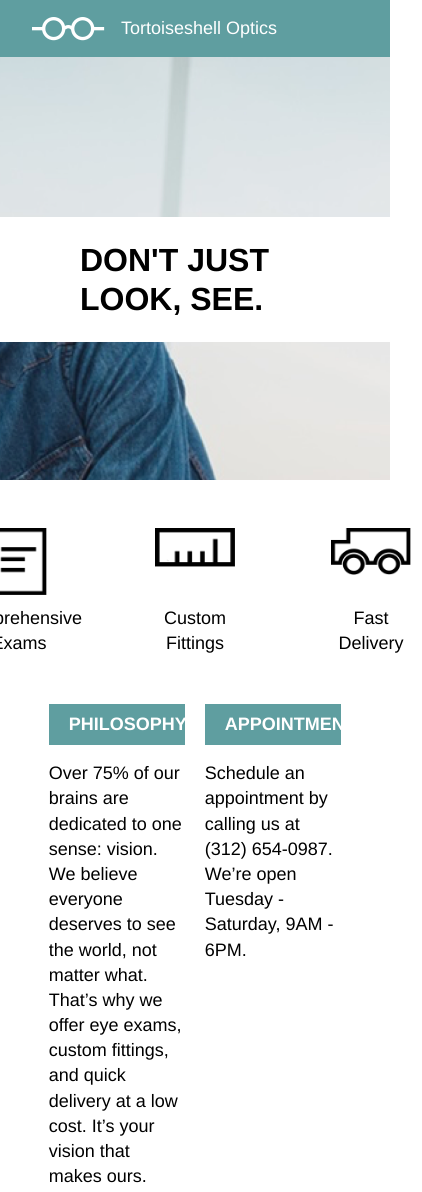
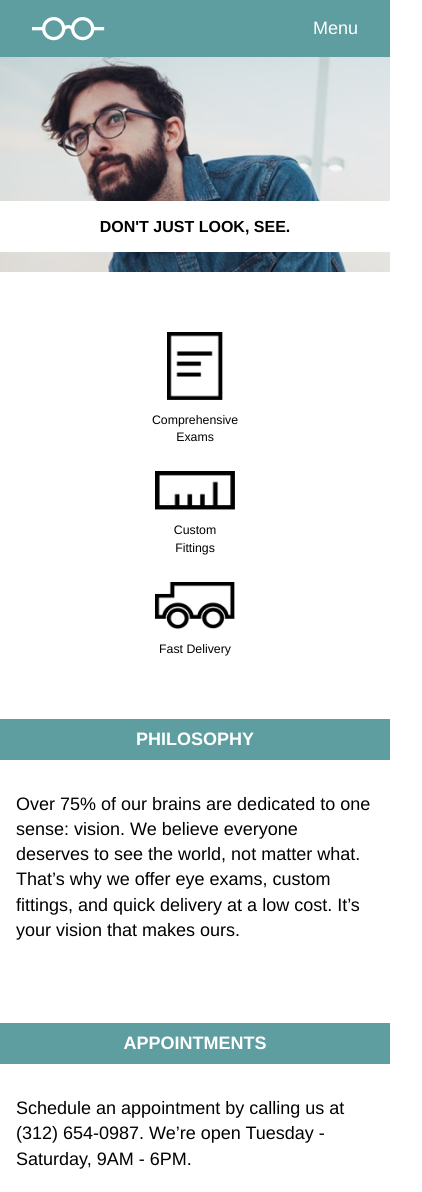
Before and after one commit to bdobel/tortoiseshellOptics, a plain HTML site: page index.html in a window 390 px wide. Shown: the top 1192 px of the page, 422 px wide, since content can reach past the window. Drawn offline with Linux system fonts and the light colour scheme.

Commit message:
Add media queries for remaining screens.

```diff
--- a/index.html
+++ b/index.html
@@ -2,6 +2,7 @@
 <html>
   <head>
     <meta charset="utf-8">
+    <meta name="viewport" content="width=device-width, initial-scale=1" />
     <title>TortoiseShellOptics</title>
     <link rel="stylesheet" type="text/css" href="./resources/css/reset.css">
     <link rel="stylesheet" type="text/css" href="./resources/css/style.css">
@@ -21,9 +22,9 @@
             <li>Contact</li>
           </ul>
         </div>
-          <ul class="menu-mobile">
-            <li>Menu</li>
-          </ul>
+        <ul class="menu-mobile">
+          <li>Menu</li>
+        </ul>
       </nav>
       <div class="flex container">
         <div class="banner">
--- a/resources/css/style.css
+++ b/resources/css/style.css
@@ -1,18 +1,10 @@
 body {
   font-size: 18px;
   line-height: 1.4;
-  font-family: helvetica, sans-serif;
+  font-family: Helvetica, sans-serif;
 }
 
 /* header */
-
-
-@media screen and (min-width: 1024px) {
-  header {
-    padding-top: 1rem;
-  }
-}
-
 header {
   height: 30rem;
   background-image: url("../img/glasses-bg.png");
@@ -27,16 +19,6 @@ header {
 }
 
 /* navigation */
-@media screen and (min-width: 700px and max-width: 1024px) {
-
-}
-
-@media screen and (max-width: 700px) {
-  .menu {
-    display: none;
-  }
-}
-
 nav {
   display: flex;
   align-items: center;
@@ -55,10 +37,6 @@ nav img {
   height: 1.5rem;
   padding-left: 2rem;
   padding-right: 1rem;
-}
-
-.menu-mobile {
-  display: none;
 }
 
 ul {
@@ -125,6 +103,12 @@ h1 {
   justify-content: center;
 }
 
+.about-column {
+  width: 35%;
+  margin: 0 2.5%;
+  margin-bottom: 5rem;
+}
+
 .about-column h2 {
   max-width: 10rem;
   font-weight: bold;
@@ -134,11 +118,6 @@ h1 {
   margin-bottom: 1rem;
 }
 
-.about-column {
-  width: 35%;
-  margin: 0 2.5%;
-  margin-bottom: 5rem;
-}
 /* footer */
 footer {
   display: flex;
@@ -152,3 +131,105 @@ footer img {
   padding-left: 2rem;
   height: 1.5rem;
 }
+
+/* media queries */
+/* mobile */
+@media only screen and (max-width: 600px) {
+  header {
+    height: 17rem;
+    background-position: 20%;
+  }
+  .menu {
+    display: none;
+  }
+  .company span {
+    display: none;
+  }
+
+  .banner {
+    margin: auto;
+    width: 100%;
+    text-align: center;
+    margin-top: 9rem;
+  }
+  .banner h1 {
+    padding: 1rem 0;
+    font-size: 1rem;
+  }
+  .services {
+    flex-direction: column;
+    align-items: center;
+    margin-top: 3rem;
+  }
+  .service {
+      height: auto;
+      margin: 0.77rem;
+      font-size: 0.77rem;
+    }
+    .service img {
+      margin-bottom: 0.77rem;
+    }
+  }
+
+  /* moabile: about */
+  .about.container  {
+    flex-direction: column;
+    align-items: center;
+    margin-top: 3rem;
+  }
+  .about-column {
+    width: 100%;
+    margin-bottom: 4rem;
+  }
+  .about-column h2 {
+    max-width: 100%;
+    text-align: center;
+  }
+  .about-column p {
+    padding: 1rem;
+  }
+
+  /* mobile: footer */
+  footer {
+    justify-content: center;
+  }
+  footer span {
+    display: none;
+  }
+}
+
+/* tablet or smaller */
+@media only screen and (max-width: 1024px) {
+  .container {
+    max-width: 100%;
+  }
+}
+
+/* tablet */
+@media only screen and (max-width: 1024px) and (min-width: 601px) {
+  header {
+    height: 22rem;
+  }
+  .banner {
+    margin-top: 5rem;
+    margin-right: 2rem;
+  }
+  h1 {
+    font-size: 1.33rem;
+    padding: 0.75rem 4rem;
+  }
+}
+
+/* tablet or greater */
+@media only screen and (min-width: 601px) {
+  .menu-mobile {
+    display: none;
+  }
+}
+
+/* desktop */
+@media only screen and (min-width: 1025px) {
+  header {
+    padding-top: 1rem;
+  }
+}
```
